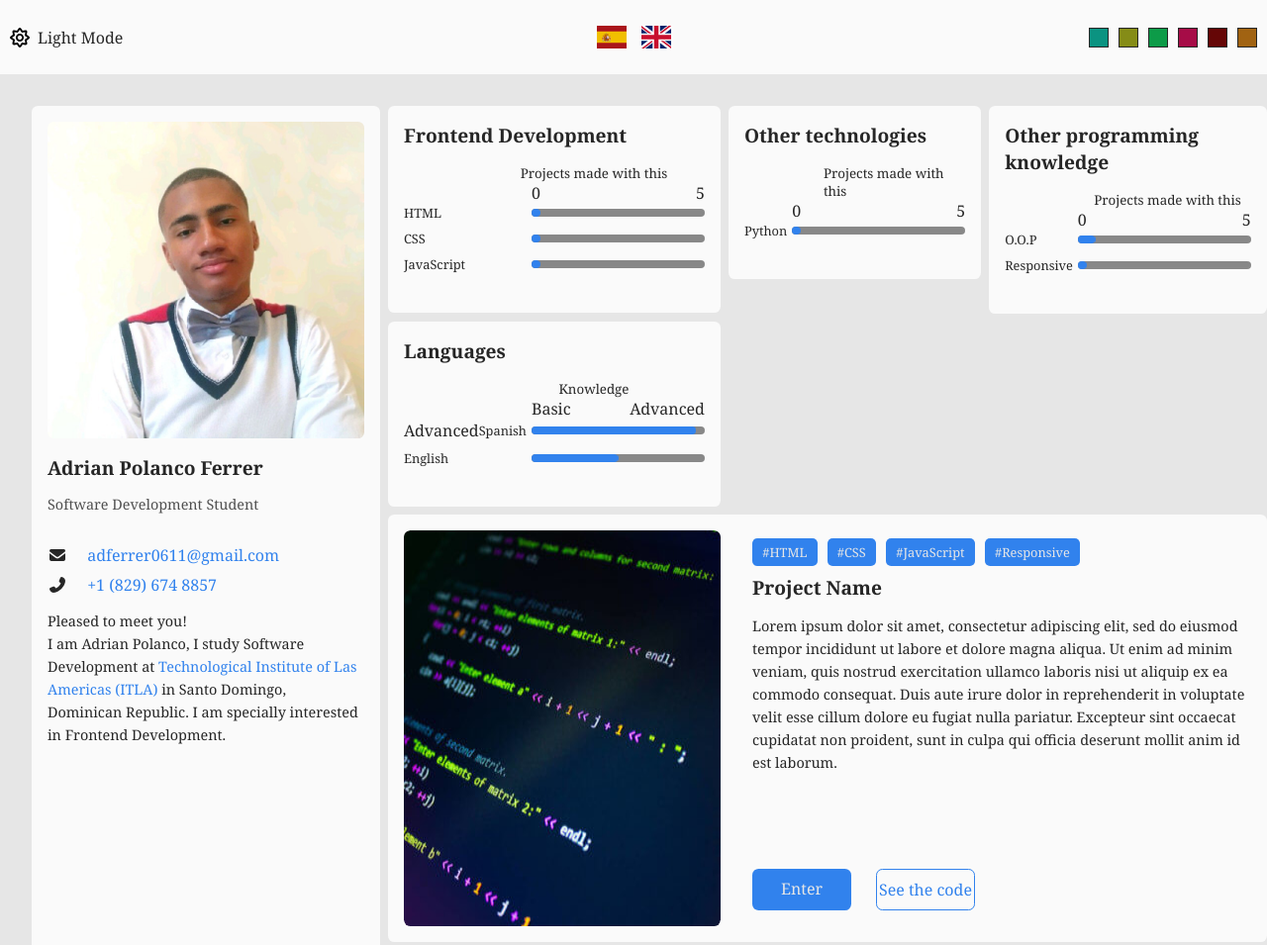
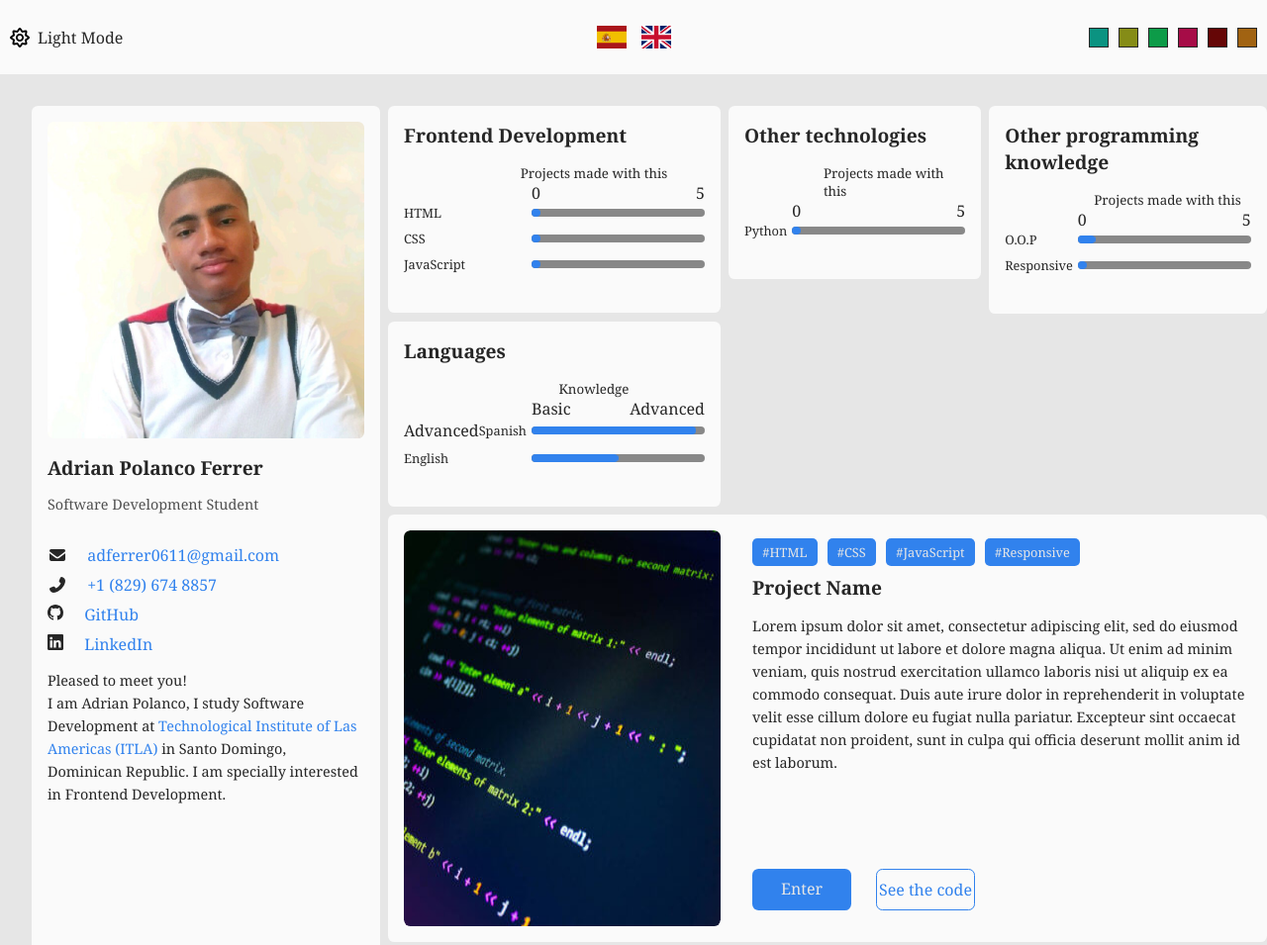
Before and after one commit to AdrianPolanco/definitive-portfolio, a plain HTML site: page index.html in a window 1280 px wide. Shown: the top 955 px of the page at 99% size. Drawn offline with Linux system fonts and the light colour scheme.

Commit message:
Iconos puestos

```diff
--- a/css/styles.css
+++ b/css/styles.css
@@ -451,3 +451,7 @@ body.dark {
     font-size: 0.8rem;
     margin-bottom: 1.5em;
 }
+
+.my-icons {
+    margin-left: 17px;
+}
--- a/index.html
+++ b/index.html
@@ -54,6 +54,18 @@
             <div class="card__link">
               <i class="fas fa-phone-alt icon"></i>
               <a href="tel:18296748857"> +1 (829) 674 8857</a>
+            </div>
+            <div class="card__link">
+              <svg xmlns="http://www.w3.org/2000/svg" width="16" height="16" fill="currentColor" class="bi bi-github" viewBox="0 0 16 16">
+                <path d="M8 0C3.58 0 0 3.58 0 8c0 3.54 2.29 6.53 5.47 7.59.4.07.55-.17.55-.38 0-.19-.01-.82-.01-1.49-2.01.37-2.53-.49-2.69-.94-.09-.23-.48-.94-.82-1.13-.28-.15-.68-.52-.01-.53.63-.01 1.08.58 1.23.82.72 1.21 1.87.87 2.33.66.07-.52.28-.87.51-1.07-1.78-.2-3.64-.89-3.64-3.95 0-.87.31-1.59.82-2.15-.08-.2-.36-1.02.08-2.12 0 0 .67-.21 2.2.82.64-.18 1.32-.27 2-.27.68 0 1.36.09 2 .27 1.53-1.04 2.2-.82 2.2-.82.44 1.1.16 1.92.08 2.12.51.56.82 1.27.82 2.15 0 3.07-1.87 3.75-3.65 3.95.29.25.54.73.54 1.48 0 1.07-.01 1.93-.01 2.2 0 .21.15.46.55.38A8.012 8.012 0 0 0 16 8c0-4.42-3.58-8-8-8z"/>
+              </svg>
+              <a href="https://github.com/AdrianPolanco" class="my-icons">GitHub</a>
+            </div>
+            <div class="card__link">
+              <svg xmlns="http://www.w3.org/2000/svg" width="16" height="16" fill="currentColor" class="bi bi-linkedin" viewBox="0 0 16 16">
+                <path d="M0 1.146C0 .513.526 0 1.175 0h13.65C15.474 0 16 .513 16 1.146v13.708c0 .633-.526 1.146-1.175 1.146H1.175C.526 16 0 15.487 0 14.854V1.146zm4.943 12.248V6.169H2.542v7.225h2.401zm-1.2-8.212c.837 0 1.358-.554 1.358-1.248-.015-.709-.52-1.248-1.342-1.248-.822 0-1.359.54-1.359 1.248 0 .694.521 1.248 1.327 1.248h.016zm4.908 8.212V9.359c0-.216.016-.432.08-.586.173-.431.568-.878 1.232-.878.869 0 1.216.662 1.216 1.634v3.865h2.401V9.25c0-2.22-1.184-3.252-2.764-3.252-1.274 0-1.845.7-2.165 1.193v.025h-.016a5.54 5.54 0 0 1 .016-.025V6.169h-2.4c.03.678 0 7.225 0 7.225h2.4z"/>
+              </svg>
+              <a href="https://www.linkedin.com/in/adrian-sa%C3%BAl-polanco-ferrer-8b6454201/" class="my-icons">LinkedIn</a>
             </div>
             <p class="card__text" data-section="profile" data-value="description">
               Pleased to meet you! <br> I am Adrian Polanco, I study
```
